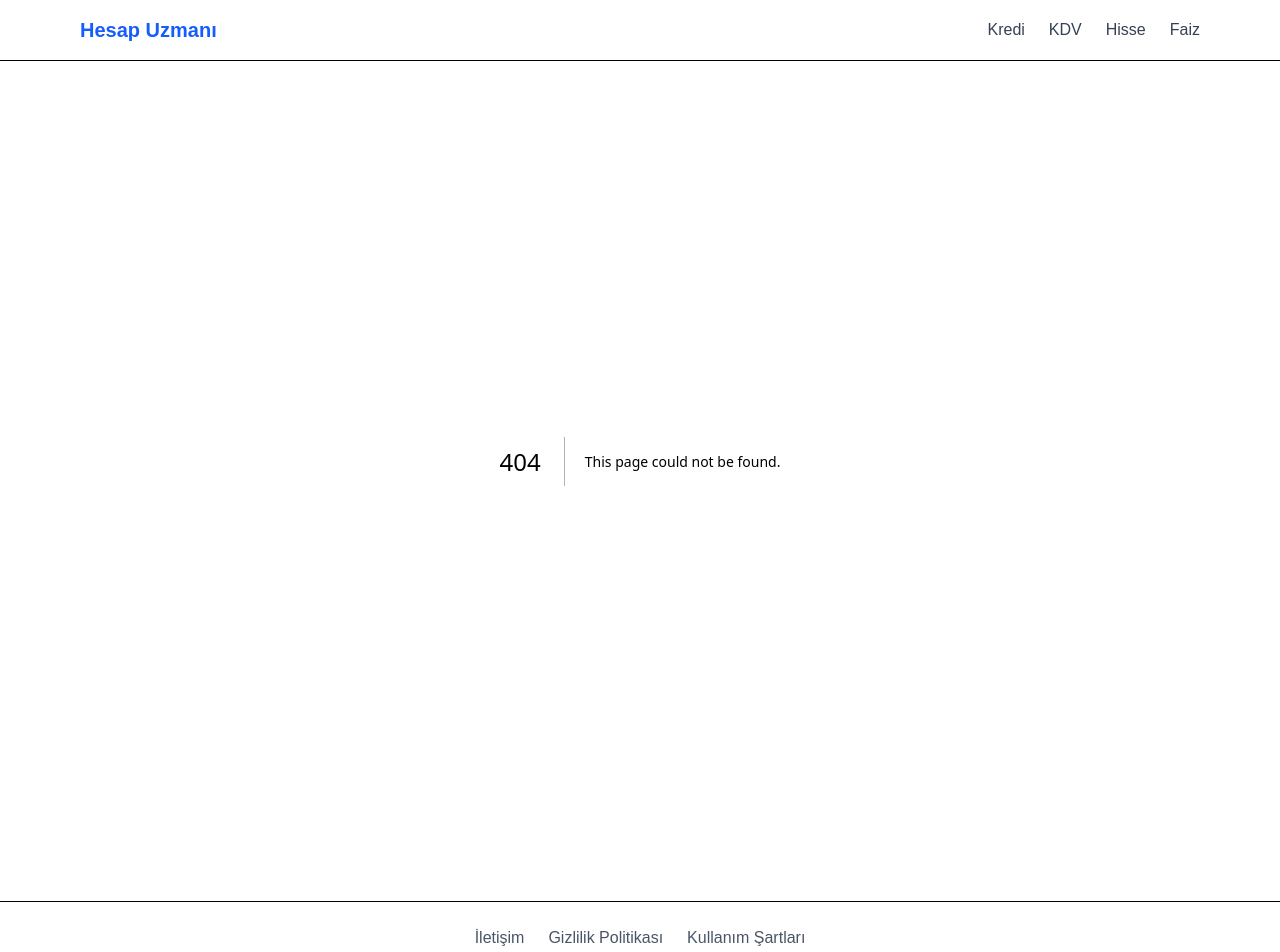
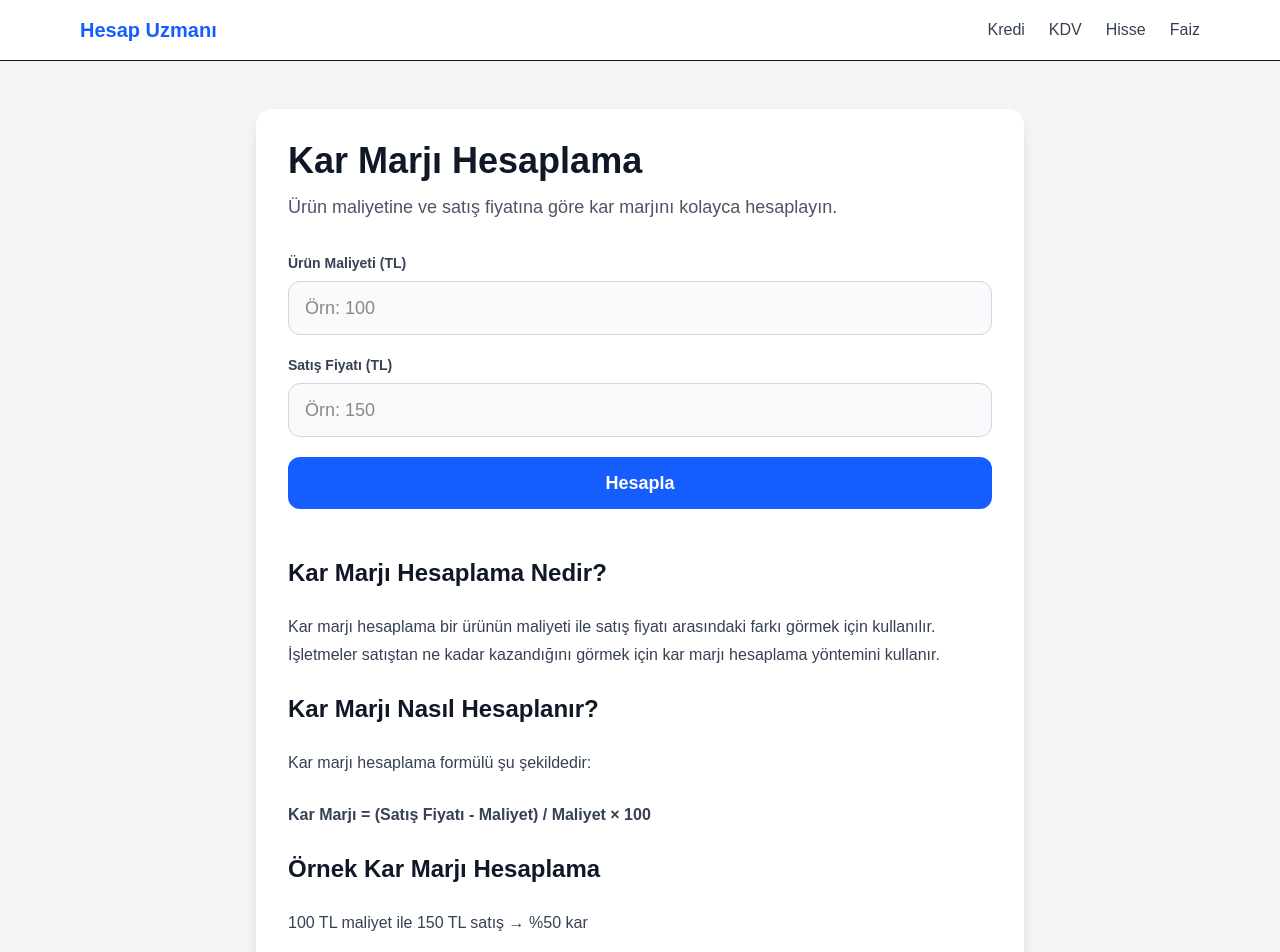
Before and after one commit to erkanckr455/kolayhesapla, a Next.js app: page /kar-marji-hesaplama in a window 1280 px wide. Before the commit this address had no page. Shown: the top 952 px of the page. Built offline with nearby package versions, Linux system fonts and the light colour scheme.

Commit message:
kar marji hesaplama eklendi

```diff
--- /dev/null
+++ b/app/kar-marji-hesaplama/page.tsx
@@ -0,0 +1,125 @@
+"use client"
+
+import { useState } from "react"
+import CalculatorLayout from "../components/CalculatorLayout"
+
+export default function KarMarjiHesaplama() {
+
+const [sonuc, setSonuc] = useState("")
+
+function hesapla() {
+
+const maliyet = Number((document.getElementById("maliyet") as HTMLInputElement).value)
+const satis = Number((document.getElementById("satis") as HTMLInputElement).value)
+
+if (!maliyet || !satis) {
+  setSonuc("Lütfen tüm alanları doldurun")
+  return
+}
+
+const kar = satis - maliyet
+const oran = (kar / maliyet) * 100
+
+setSonuc(
+  "Kar: " + kar.toFixed(2) + " TL | Kar Marjı: %" + oran.toFixed(2)
+)
+
+}
+
+return (
+
+<CalculatorLayout
+title="Kar Marjı Hesaplama"
+description="Ürün maliyetine ve satış fiyatına göre kar marjını kolayca hesaplayın."
+>
+
+<div className="space-y-5">
+
+<div>
+<label className="block text-sm font-semibold text-gray-700 mb-2">
+Ürün Maliyeti (TL)
+</label>
+
+<input
+id="maliyet"
+type="number"
+placeholder="Örn: 100"
+className="w-full rounded-xl border border-gray-300 bg-gray-50 px-4 py-3 text-lg outline-none focus:border-blue-500 focus:bg-white"
+/>
+</div>
+
+<div>
+<label className="block text-sm font-semibold text-gray-700 mb-2">
+Satış Fiyatı (TL)
+</label>
+
+<input
+id="satis"
+type="number"
+placeholder="Örn: 150"
+className="w-full rounded-xl border border-gray-300 bg-gray-50 px-4 py-3 text-lg outline-none focus:border-blue-500 focus:bg-white"
+/>
+</div>
+
+<button
+onClick={hesapla}
+className="w-full rounded-xl bg-blue-600 py-3 text-lg font-semibold text-white transition hover:bg-blue-700"
+>
+Hesapla
+</button>
+
+</div>
+
+{sonuc && (
+<div className="mt-8 rounded-2xl border border-blue-200 bg-blue-50 p-5">
+
+<p className="text-lg font-semibold text-blue-900 mb-3">
+Kar Marjı Sonucu
+</p>
+
+<p className="text-gray-800">
+{sonuc}
+</p>
+
+</div>
+)}
+
+<div className="mt-12 space-y-6 text-gray-700 leading-7">
+
+<h2 className="text-2xl font-bold text-gray-900">
+Kar Marjı Hesaplama Nedir?
+</h2>
+
+<p>
+Kar marjı hesaplama bir ürünün maliyeti ile satış fiyatı arasındaki farkı
+görmek için kullanılır. İşletmeler satıştan ne kadar kazandığını görmek için
+kar marjı hesaplama yöntemini kullanır.
+</p>
+
+<h2 className="text-2xl font-bold text-gray-900">
+Kar Marjı Nasıl Hesaplanır?
+</h2>
+
+<p>
+Kar marjı hesaplama formülü şu şekildedir:
+</p>
+
+<p className="font-semibold">
+Kar Marjı = (Satış Fiyatı - Maliyet) / Maliyet × 100
+</p>
+
+<h2 className="text-2xl font-bold text-gray-900">
+Örnek Kar Marjı Hesaplama
+</h2>
+
+<p>100 TL maliyet ile 150 TL satış → %50 kar</p>
+<p>200 TL maliyet ile 260 TL satış → %30 kar</p>
+<p>500 TL maliyet ile 650 TL satış → %30 kar</p>
+
+</div>
+
+</CalculatorLayout>
+
+)
+
+}
--- a/app/page.tsx
+++ b/app/page.tsx
@@ -8,6 +8,7 @@ const hesaplamalar = [
   { href: "/enflasyon-hesaplama", title: "Enflasyon Hesaplama", desc: "Aylık enflasyon hesapla" },
   { href: "/faiz-hesaplama", title: "Faiz Hesaplama", desc: "Faiz getirini öğren" },
   { href: "/hisse-kar-zarar", title: "Hisse Kar/Zarar", desc: "Hisse kazancını hesapla" },
+  { href: "/kar-marji-hesaplama", title: "Kar Marjı Hesaplama", desc: "Ürün maliyetine göre kar marjını hesapla" },
   { href: "/kdv-hesaplama", title: "KDV Hesaplama", desc: "KDV dahil fiyatı hesapla" },
   { href: "/kira-artis-hesaplama", title: "Kira Artış Hesaplama", desc: "Kira artış oranına göre yeni kira tutarını hesapla" },
   { href: "/kredi-hesaplama", title: "Kredi Hesaplama", desc: "Aylık kredi taksitini öğren" },
```
